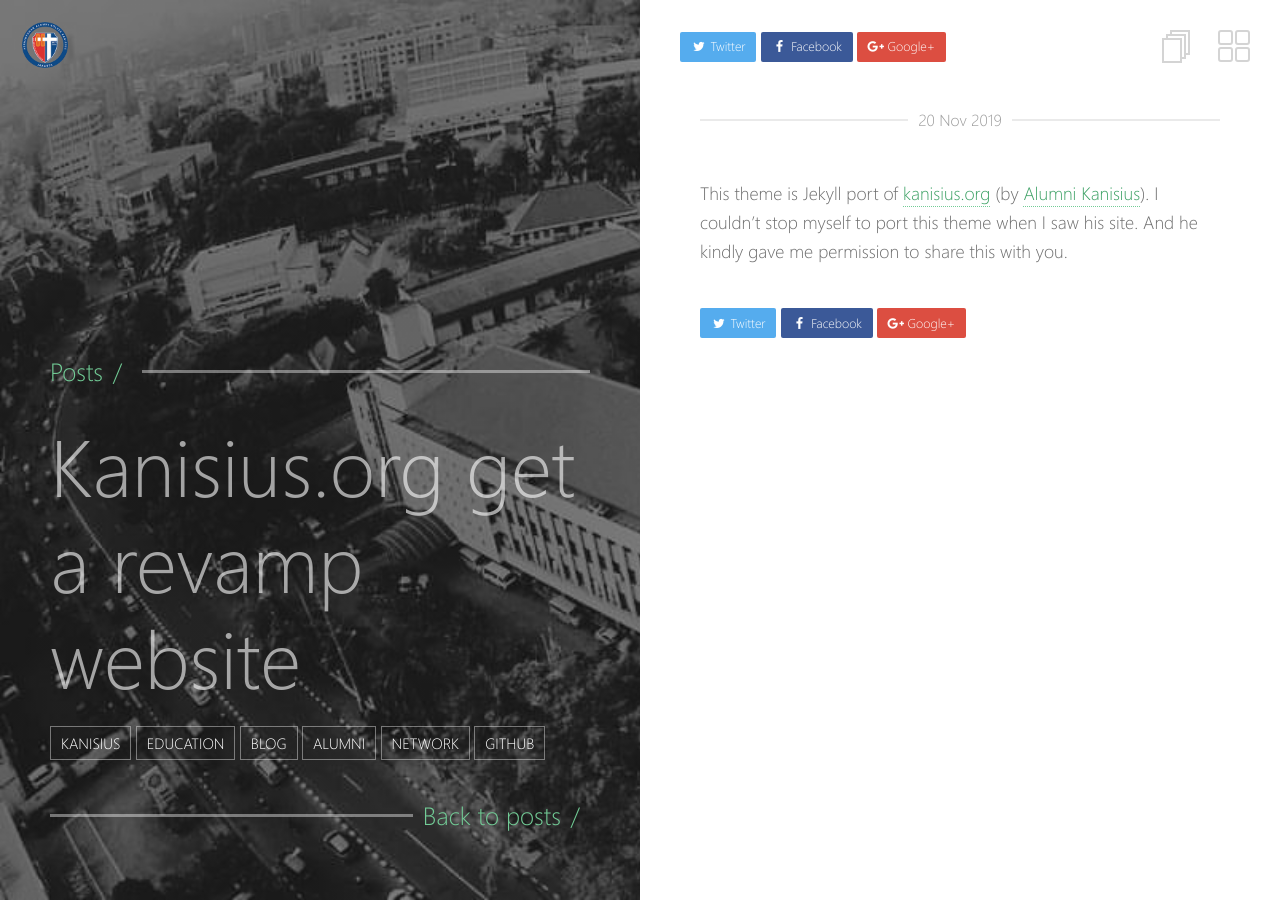
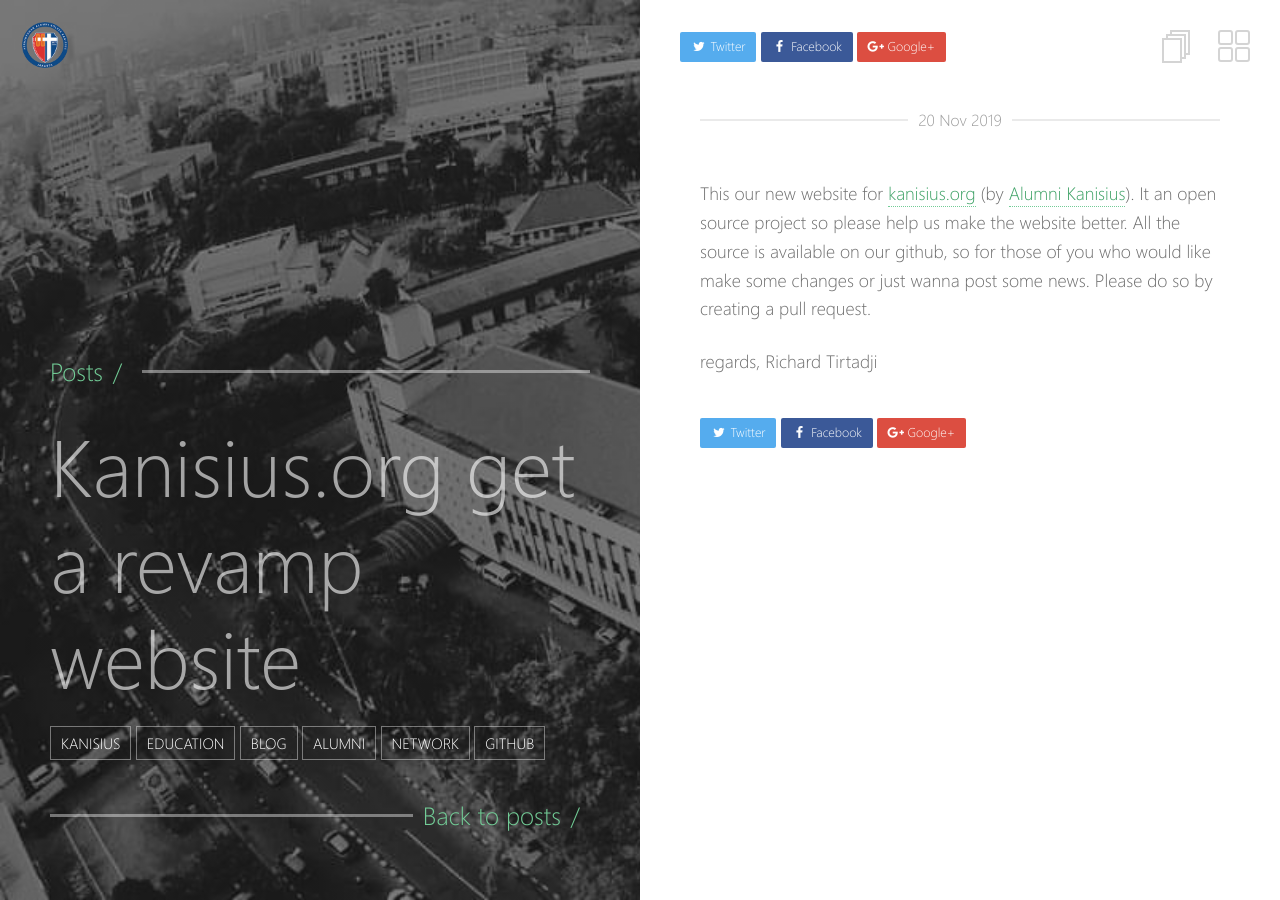
Before and after one commit to pakkj/pakkj.github.io, a Jekyll site: the page built from _posts/2019-11-20-renew-kanisius-org-websiteed.md, in a window 1280 px wide. Built offline with Jekyll 4.4.1, drawn with Linux system fonts in a browser that asks for light colours.

Commit message:
edit the first posts

```diff
--- a/_posts/2019-11-20-renew-kanisius-org-websiteed.md
+++ b/_posts/2019-11-20-renew-kanisius-org-websiteed.md
@@ -12,4 +12,7 @@ tag:
 - github
 ---
 
- This theme is Jekyll port of [kanisius.org](https://kanisius.org) (by [Alumni Kanisius](https://github.com/pakkj)). I couldn't stop myself to port this theme when I saw his site. And he kindly gave me permission to share this with you.
+ This our new website for [kanisius.org](https://kanisius.org) (by [Alumni Kanisius](https://github.com/pakkj)). It an open source project so please help us make the website better. All the source is available on our github, so for those of you who would like make some changes or just wanna post some news. Please do so by creating a pull request.
+
+ regards,
+ Richard Tirtadji
```
